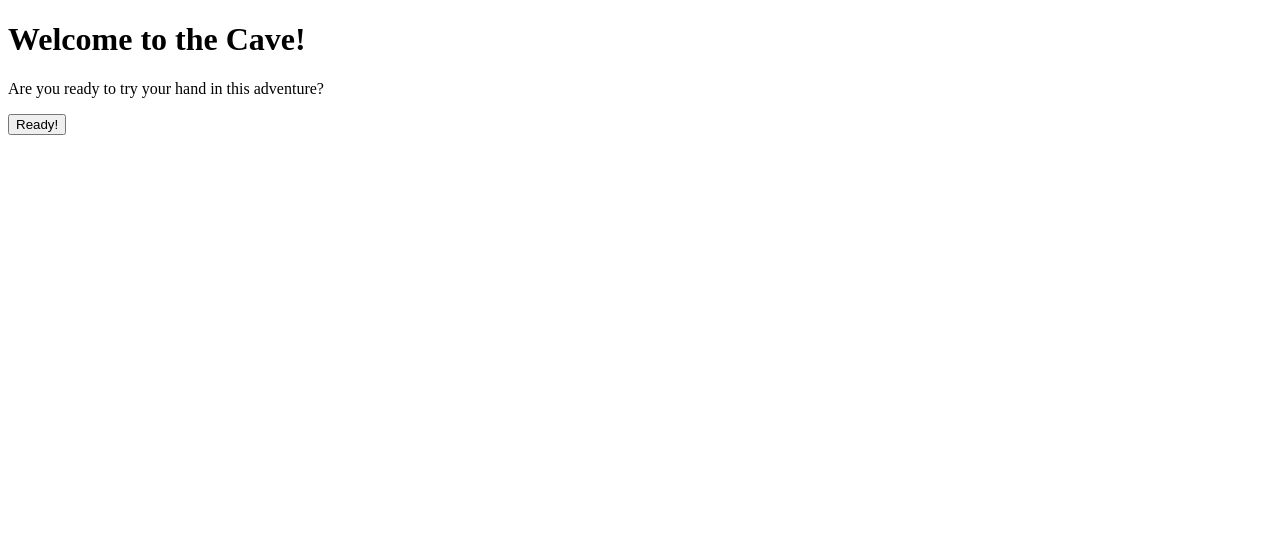
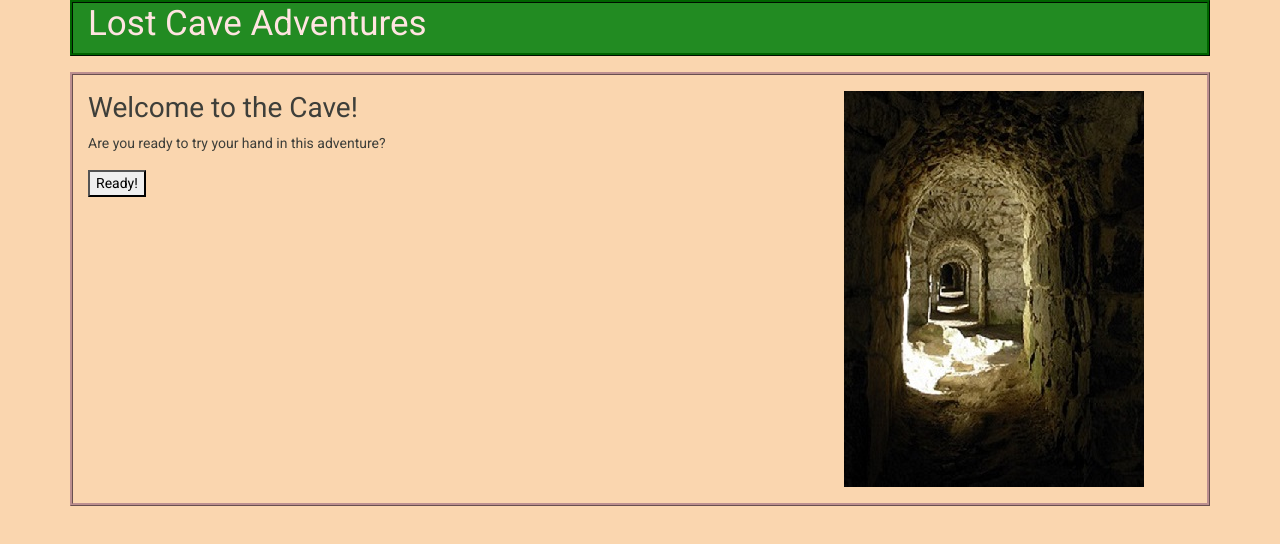
Before and after one commit to saragirard3/caveadventure, a plain HTML site: page index.html in a window 1280 px wide. Drawn offline with nearby package versions, Linux system fonts and the light colour scheme.

Commit message:
update html and start adding images

```diff
--- a/code.js
+++ b/code.js
@@ -1,4 +1,5 @@
 var content;
+var image;
 var playerName;
 var playerRace;
 var playerClass;
@@ -10,8 +11,11 @@ var playerMoney;
 
 window.onload = function()
 {
+    image = document.getElementById('imageForGame');
+    image.innerHTML = "<img src='/images/cave.jpg' />";
+
     content = document.getElementById('content');
-    content.innerHTML = "<p><h1> Welcome to the Cave!</h1> </p> <p> Are you ready to try your hand in this adventure?</p>";
+    content.innerHTML = "<h2> Welcome to the Cave!</h2> <p> Are you ready to try your hand in this adventure?</p>";
     content.innerHTML += "<button id='btnReady'>Ready!</button>";
 
     document.getElementById('btnReady').addEventListener('click', registration) ;
@@ -19,6 +23,8 @@ window.onload = function()
 
 function registration(e)
 {
+    image.innerHTML = "<img src='/images/please-register.jpg' />";
+
 
     content.innerHTML =
         `<h1>Hello!</h1>
--- a/index.html
+++ b/index.html
@@ -1,12 +1,42 @@
 <!DOCTYPE html>
 <html>
     <head>
-        <title>JS Mini Game - Cave Adventure</title>
+        <title>JS Mini Game - Lost Cave Adventure</title>
         <meta http-equiv='content-type' content='text/html' />
+        <meta charset="utf-8">
+        <meta name="viewport" content="width=device-width, initial-scale=1">
+
+        <!-- Bootstrap CSS -->
+        <link rel="stylesheet" href="https://cdn.jsdelivr.net/npm/bootswatch@4.5.2/dist/sandstone/bootstrap.min.css" integrity="sha384-zEpdAL7W11eTKeoBJK1g79kgl9qjP7g84KfK3AZsuonx38n8ad+f5ZgXtoSDxPOh" crossorigin="anonymous">
+        <script src="https://cdn.jsdelivr.net/npm/bootstrap@5.0.2/dist/js/bootstrap.min.js" integrity="sha384-cVKIPhGWiC2Al4u+LWgxfKTRIcfu0JTxR+EQDz/bgldoEyl4H0zUF0QKbrJ0EcQF" crossorigin="anonymous"></script>
+        <link rel="stylesheet" href="style.css">
         <script src="code.js"></script>
     </head>
+
     <body>
-        <div id="content"></div>
+
+        <div class="container">
+            <div class="row">
+                <div id="gameTitle" class="col-12">
+                    <h1>Lost Cave Adventures</h1>
+                </div>
+            </div>
+        </div>
+        <p></p>
+        <div id="gameBody" class="container">
+            <div class="row">
+                <div class="col col-8">
+                    <p></p>
+                    <div id="content"></div>
+                    <p></p>
+                </div>
+                <div class="col col-4">
+                    <p></p>
+                    <div id="imageForGame" class="imageSquare"></div>
+                    <p></p>
+                </div>
+            </div>
+        </div>
 
     </body>
 </html>
--- /dev/null
+++ b/style.css
@@ -0,0 +1,22 @@
+body{
+    background-color: #fad6af;
+}
+
+#gameTitle{
+    background-color: forestgreen;
+    font-size: x-large;
+    color: mistyrose;
+    border-style: ridge;
+    border-color: darkgreen;
+}
+
+#gameBody{
+    border-style: ridge;
+    border-color: rosybrown;
+}
+
+.imageSquare{
+    /*border-style: double;*/
+    /*max-height: 500px;*/
+    /*max-width: 500px;*/
+}
```
Also changed, not shown: images/cave.jpg (added), images/please-register.jpg (added).
